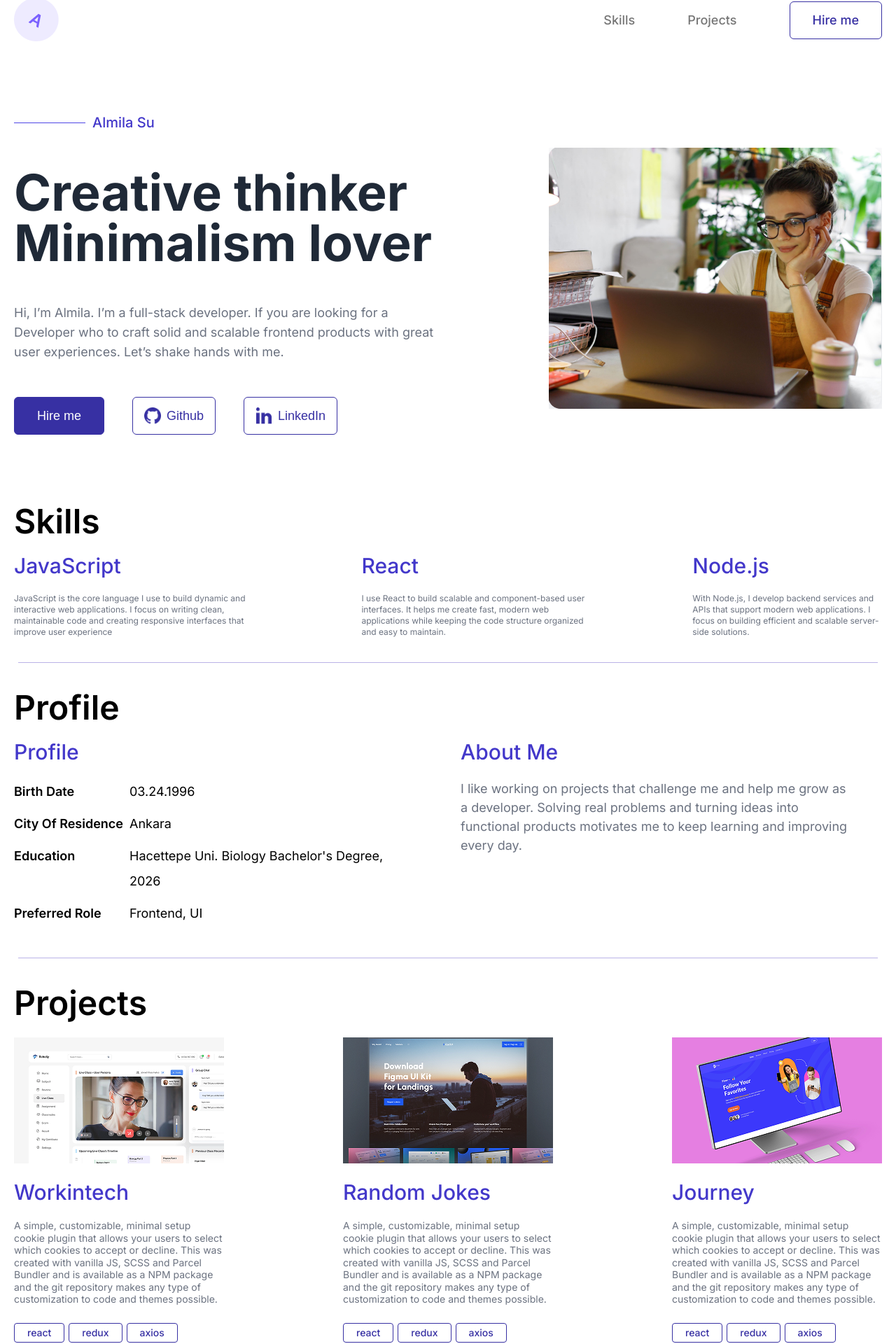
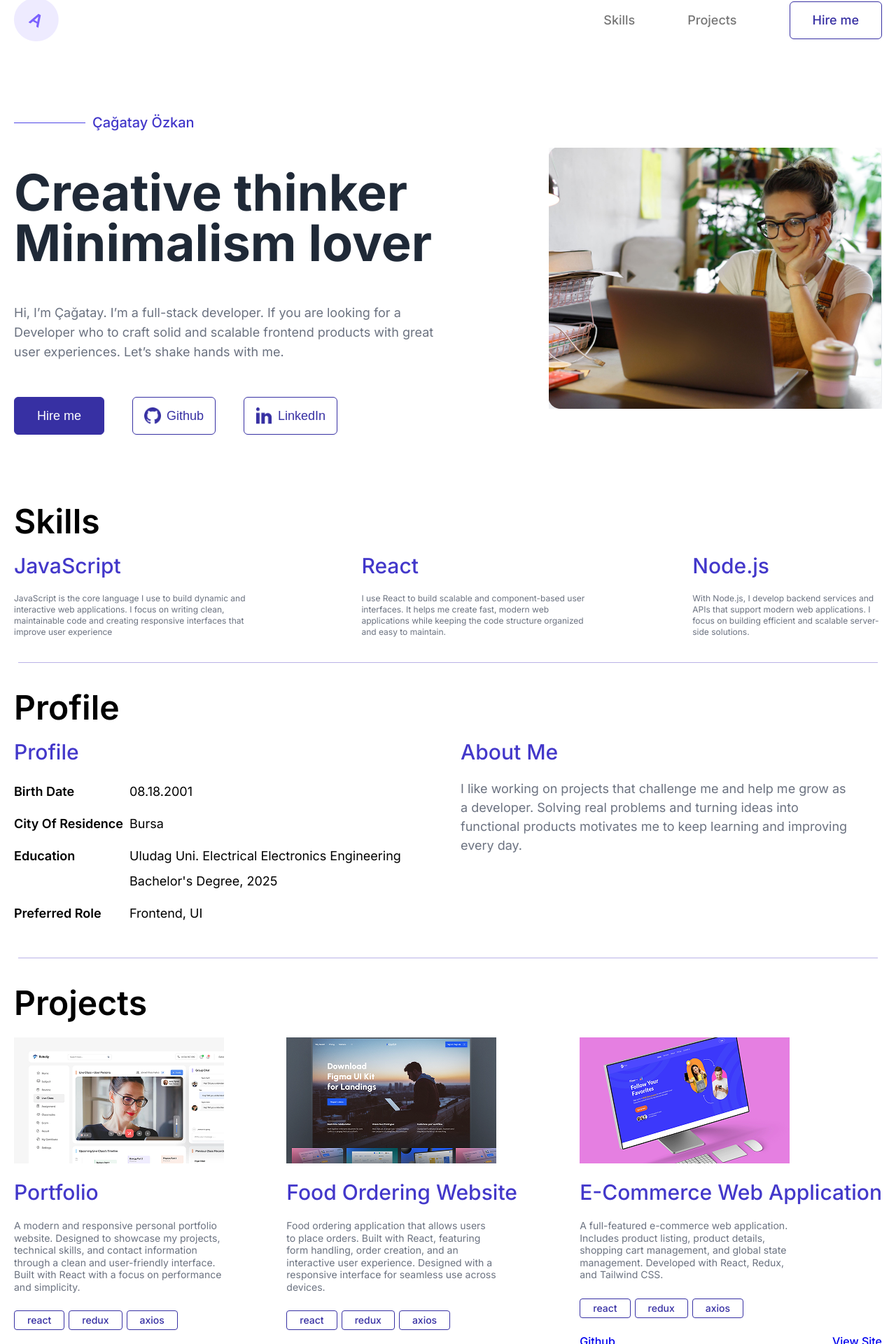
Before and after one commit to chagataiozkan/personal-website-project-frontend, a React (Vite) app: page / in a window 1280 px wide. Shown: the part 91-2011 px from the top of the page at 70% size. Built offline with nearby package versions, Linux system fonts and the light colour scheme.

Commit message:
modified data for personalised use

```diff
--- a/src/components/Footer.jsx
+++ b/src/components/Footer.jsx
@@ -11,12 +11,12 @@ export default function Footer() {
           <h2>{mockData.footer.text[lang]}</h2>
           <div className="footer-bottom">
             <div className="footer-bottom-left">
-              <a href="https://gmail.com">almilasucode@gmail.com</a>
+              <a href="https://gmail.com">chagataiozkan@gmail.com</a>
             </div>
             <div className="footer-bottom-right">
-              <a href="https://github.com">{mockData.footer.blog[lang]}</a>
-              <a href="https://github.com">Github</a>
-              <a href="https://linkedin.com">LinkedIn</a>
+              <a href="https://github.com/chagataiozkan">{mockData.footer.blog[lang]}</a>
+              <a href="https://github.com/chagataiozkan">Github</a>
+              <a href="https://www.linkedin.com/in/%C3%A7a%C4%9Fatay-%C3%B6zkan-7a1481231/">LinkedIn</a>
             </div>
           </div>
         </div>
--- a/src/components/Hero.jsx
+++ b/src/components/Hero.jsx
@@ -21,11 +21,11 @@ export default function Hero() {
               </button>
               <button className="hero-left-button" type="button">
                 <img src="/images/github.png"></img>
-                <a href="https://github.com">Github</a>
+                <a href="https://github.com/chagataiozkan">Github</a>
               </button>
               <button className="hero-left-button" type="button">
                 <img src="/images/LinkedIn.png"></img>
-                <a href="https://linkedin.com">LinkedIn</a>
+                <a href="https://www.linkedin.com/in/%C3%A7a%C4%9Fatay-%C3%B6zkan-7a1481231/">LinkedIn</a>
               </button>
             </div>
           </div>
--- a/src/components/Projects.jsx
+++ b/src/components/Projects.jsx
@@ -23,8 +23,8 @@
                   <p>axios</p>
                 </div>
                 <div className="projects-row-details">
-                  <a href="https://github.com">Github</a>
-                  <a href="https://github.com">{project.viewSite[lang]}</a>
+                  <a href="https://github.com/chagataiozkan">Github</a>
+                  <a href="https://vercel.com/chagataiozkans-projects">{project.viewSite[lang]}</a>
                 </div>
               </div>
             ))}
--- a/src/data/mockData.js
+++ b/src/data/mockData.js
@@ -30,14 +30,14 @@ export const mockData = {
     },
   },
   hero: {
-    name: "Almila Su",
+    name: "Çağatay Özkan",
     summaryText: {
       en: ["Creative thinker", " Minimalism lover"],
       tr: ["Yaratıcı düşünür", " Minimalizm sever"],
     },
     descText: {
-      en: "Hi, I’m Almila. I’m a full-stack developer. If you are looking for a Developer who to craft solid and scalable frontend products with great user experiences. Let’s shake hands with me.",
-      tr: "Merhaba, ben Almila. Ben bir full-stack geliştiriciyim. Eğer güçlü, ölçeklenebilir ve harika kullanıcı deneyimleri sunan frontend ürünleri geliştirebilecek bir geliştirici arıyorsanız, tanışalım ve birlikte çalışalım.",
+      en: "Hi, I’m Çağatay. I’m a full-stack developer. If you are looking for a Developer who to craft solid and scalable frontend products with great user experiences. Let’s shake hands with me.",
+      tr: "Merhaba, ben Çağatay. Ben bir full-stack geliştiriciyim. Eğer güçlü, ölçeklenebilir ve harika kullanıcı deneyimleri sunan frontend ürünleri geliştirebilecek bir geliştirici arıyorsanız, tanışalım ve birlikte çalışalım.",
     },
   },
   skills: [
@@ -84,12 +84,12 @@ export const mockData = {
       {
         id: 1,
         label: { en: "Birth Date", tr: "Doğum Tarihi" },
-        value: { en: "03.24.1996", tr: "24.03.1996" },
+        value: { en: "08.18.2001", tr: "18.08.2001" },
       },
       {
         id: 2,
         label: { en: "City Of Residence", tr: "İkamet Şehri" },
-        value: { en: "Ankara", tr: "Ankara" },
+        value: { en: "Bursa", tr: "Bursa" },
       },
       {
         id: 3,
@@ -98,8 +98,8 @@ export const mockData = {
           tr: "Eğitim Durumu",
         },
         value: {
-          en: "Hacettepe Uni. Biology Bachelor's Degree, 2026",
-          tr: "Hacettepe Ünv. Biyoloji Lisans, 2026",
+          en: "Uludag Uni. Electrical Electronics Engineering Bachelor's Degree, 2025",
+          tr: "Hacettepe Ünv. Elektrik Elektronik Mühendisliği Lisans, 2025",
         },
       },
       {
@@ -124,36 +124,36 @@ export const mockData = {
     {
       id: 1,
       title: {
-        en: "Workintech",
-        tr: "Workintech",
+        en: "Portfolio",
+        tr: "Kişisel Web Sitesi",
       },
       text: {
-        en: "A simple, customizable, minimal setup cookie plugin that allows your users to select which cookies to accept or decline. This was created with vanilla JS, SCSS and Parcel Bundler and is available as a NPM package and the git repository makes any type of customization to code and themes possible.",
-        tr: "Kullanıcıların hangi çerezleri kabul edip hangilerini reddedeceğini seçmesine olanak tanıyan, basit, özelleştirilebilir ve minimal bir çerez eklentisidir. Vanilla JS, SCSS ve Parcel Bundler kullanılarak geliştirilmiştir. NPM paketi olarak kullanılabilir ve Git deposu sayesinde kod ve tema üzerinde her türlü özelleştirme yapılabilir.",
+        en: "A modern and responsive personal portfolio website. Designed to showcase my projects, technical skills, and contact information through a clean and user-friendly interface. Built with React with a focus on performance and simplicity.",
+        tr: "Modern ve responsive bir kişisel portfolyo web sitesi. Projelerimi, teknik yetkinliklerimi ve iletişim bilgilerimi kullanıcı dostu bir arayüz ile sunuyorum. React kullanılarak geliştirildi ve performans ile sade tasarım odaklı oluşturuldu.",
       },
       viewSite: { en: "View Site", tr: "Siteye Git" },
     },
     {
       id: 2,
       title: {
-        en: "Random Jokes",
-        tr: "Rastgele Şakalar",
+        en: "Food Ordering Website",
+        tr: "Yemek Sipariş Sitesi",
       },
       text: {
-        en: "A simple, customizable, minimal setup cookie plugin that allows your users to select which cookies to accept or decline. This was created with vanilla JS, SCSS and Parcel Bundler and is available as a NPM package and the git repository makes any type of customization to code and themes possible.",
-        tr: "Kullanıcıların hangi çerezleri kabul edip hangilerini reddedeceğini seçmesine olanak tanıyan, basit, özelleştirilebilir ve minimal bir çerez eklentisidir. Vanilla JS, SCSS ve Parcel Bundler kullanılarak geliştirilmiştir. NPM paketi olarak kullanılabilir ve Git deposu sayesinde kod ve tema üzerinde her türlü özelleştirme yapılabilir.",
+        en: "Food ordering application that allows users to place orders. Built with React, featuring form handling, order creation, and an interactive user experience. Designed with a responsive interface for seamless use across devices.",
+        tr: "Kullanıcıların sipariş verebildiği modern bir yemek sipariş uygulaması. Form yönetimi, sipariş oluşturma ve kullanıcı etkileşimleri React ile geliştirilmiştir. Responsive tasarım sayesinde farklı cihazlarda sorunsuz bir deneyim sunar.",
       },
       viewSite: { en: "View Site", tr: "Siteye Git" },
     },
     {
       id: 3,
       title: {
-        en: "Journey",
-        tr: "Yolculuk",
+        en: "E-Commerce Web Application",
+        tr: "E-Ticaret Web Sitesi",
       },
       text: {
-        en: "A simple, customizable, minimal setup cookie plugin that allows your users to select which cookies to accept or decline. This was created with vanilla JS, SCSS and Parcel Bundler and is available as a NPM package and the git repository makes any type of customization to code and themes possible.",
-        tr: "Kullanıcıların hangi çerezleri kabul edip hangilerini reddedeceğini seçmesine olanak tanıyan, basit, özelleştirilebilir ve minimal bir çerez eklentisidir. Vanilla JS, SCSS ve Parcel Bundler kullanılarak geliştirilmiştir. NPM paketi olarak kullanılabilir ve Git deposu sayesinde kod ve tema üzerinde her türlü özelleştirme yapılabilir.",
+        en: "A full-featured e-commerce web application. Includes product listing, product details, shopping cart management, and global state management. Developed with React, Redux, and Tailwind CSS.",
+        tr: "Tam özellikli bir e-ticaret uygulaması. Ürün listeleme, detay sayfaları, sepet yönetimi ve durum yönetimi gibi temel e-ticaret işlevlerini içermektedir. React, Redux ve Tailwind CSS kullanılarak geliştirilmiştir.",
       },
       viewSite: { en: "View Site", tr: "Siteye Git" },
     },
```
